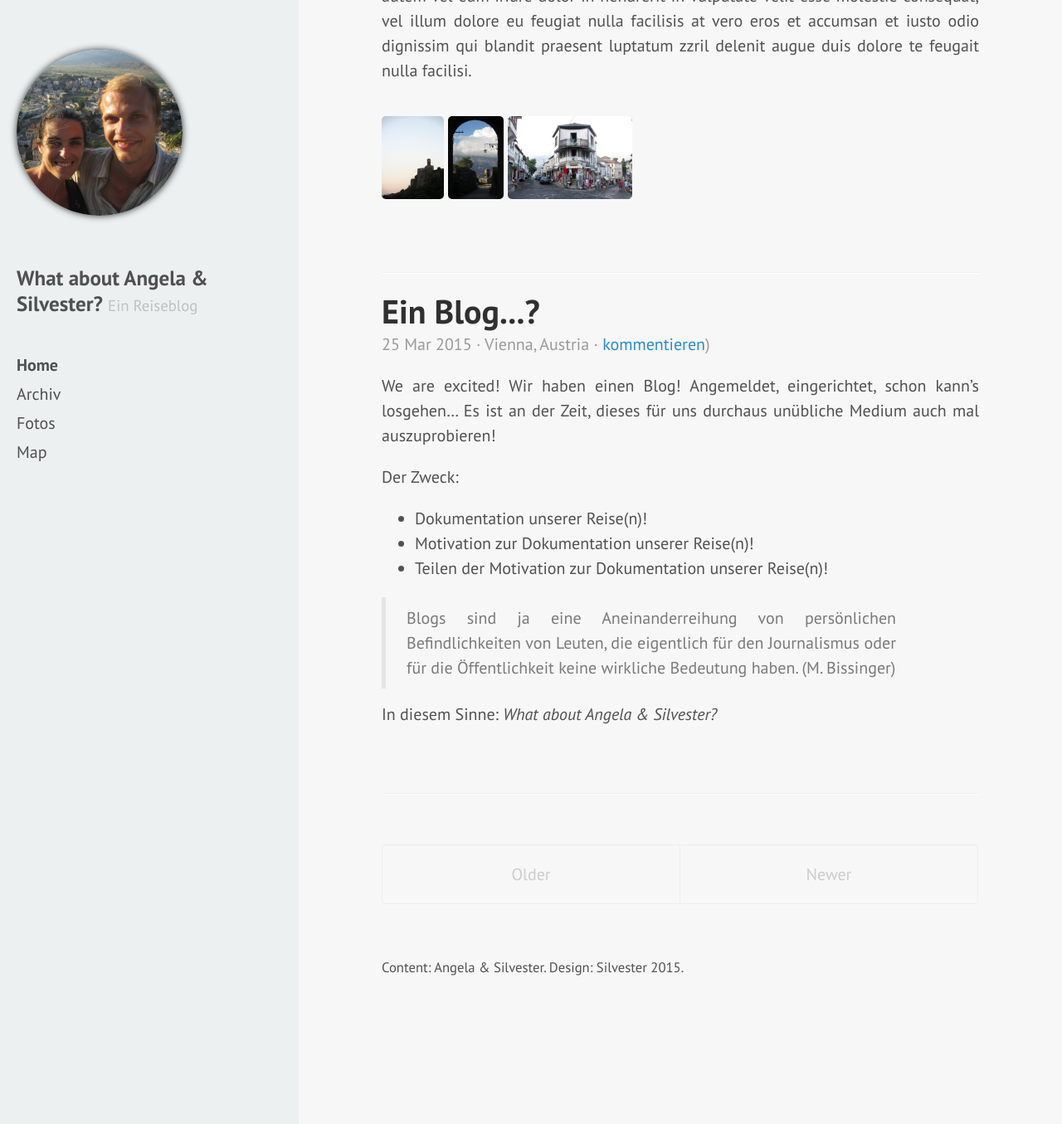
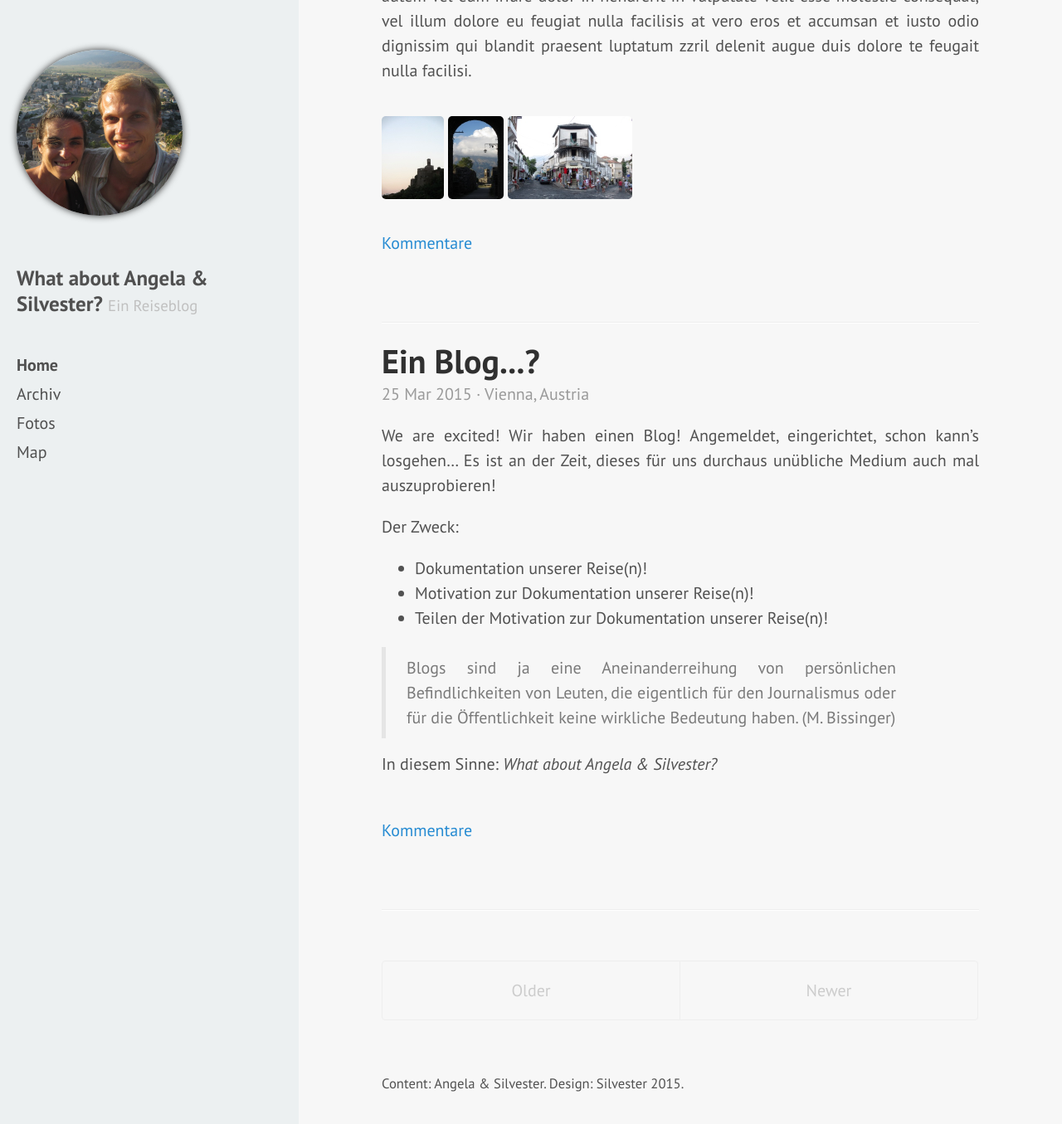
Before and after one commit to whataboutas/whataboutas.github.io, a Jekyll site: the page built from index.html, in a window 1280 px wide and 1400 px high, scrolled down 1599 px. Shown: the top 1355 px of the window at 83% size. Built offline with Jekyll 4.4.1, drawn with Linux system fonts in a browser that asks for light colours; Markdown is read by kramdown in place of the engine named in the settings; the list of posts is cut into pages by our own code; comment, search, counter and statistics services are not loaded; before the commit the page ends 2859 px from its top, so only the background shows below that; some of the changed text lies outside the part shown.

Commit message:
comments, second try

```diff
--- a/_includes/comments.html
+++ b/_includes/comments.html
@@ -4,6 +4,7 @@
 <script type="text/javascript">
   /* * * CONFIGURATION VARIABLES: EDIT BEFORE PASTING INTO YOUR WEBPAGE * * */
   var disqus_shortname = 'whataboutas'; // required: replace example with your forum shortname
+  //var disqus_developer = 1; // Comment out when the site is live
   var disqus_identifier = "{{ site.disqusid }}{{ page.url | replace:'index.html','' }}";
 
   /* * * DON'T EDIT BELOW THIS LINE * * */
--- a/_layouts/page.html
+++ b/_layouts/page.html
@@ -6,3 +6,5 @@
   <h1 class="page-title">{{ page.title }}</h1>
   {{ content }}
 </div>
+<a name="comments" />
+{% include comments.html %}
--- a/index.html
+++ b/index.html
@@ -13,9 +13,12 @@
 
     </h1>
 
-    <span class="post-date">{{ post.date | date_to_string }} &middot; {{ post.location }} &middot; <a href="{{ post.url }}">kommentieren</a (<a href="{{ post.url }}#disqus_thread"></a>)</span>
+    <span class="post-date">{{ post.date | date_to_string }} &middot; {{ post.location }} </span>
 
 	{{ post.content }}
+
+	<br>
+	<a href="{{ post.url }}">Kommentare</a> <a href="{{ post.url }}index.html#disqus_thread" data-disqus-identifier="{{post.url}}"></a>
   </div>
   <hr>
   {% endfor %}
```
Also changed, not shown: other parts of index.html (+1 -0 lines), fotos.md (+1 -0 lines).
